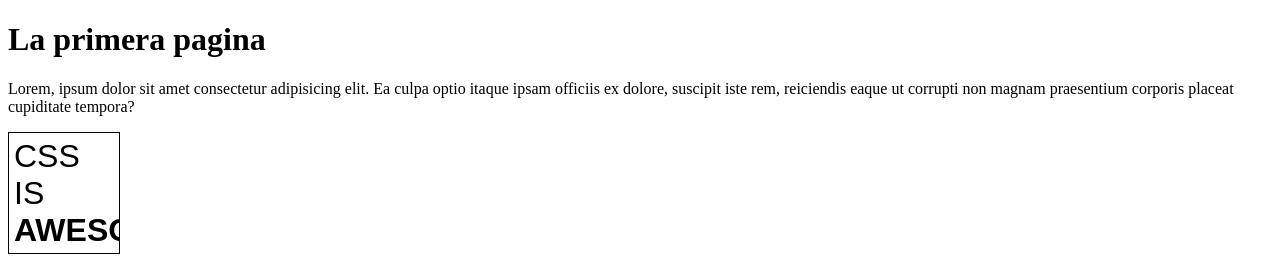
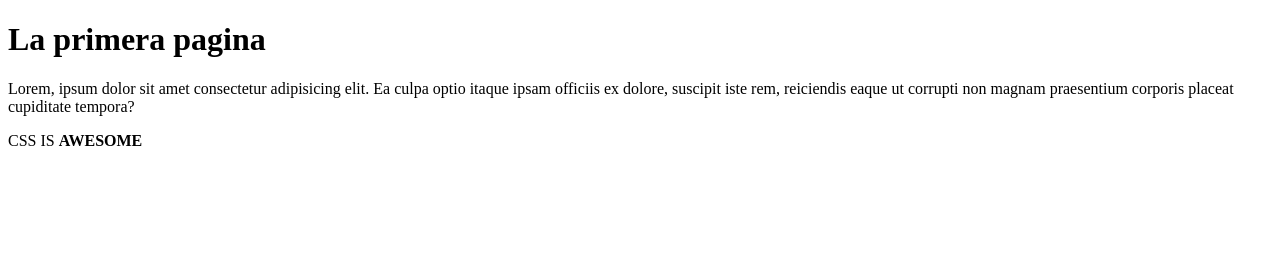
Before and after one commit to Nyko97/practicando, a plain HTML site: page index.html in a window 1280 px wide. Drawn offline with Linux system fonts and the light colour scheme.

Commit message:
sacando css

```diff
--- a/index.html
+++ b/index.html
@@ -4,7 +4,6 @@
     <meta charset="UTF-8">
     <meta http-equiv="X-UA-Compatible" content="IE=edge">
     <meta name="viewport" content="width=device-width, initial-scale=1.0">
-    <link rel="stylesheet" href="./css/index.css">
     <title>home</title>
 </head>
 <body>
```
